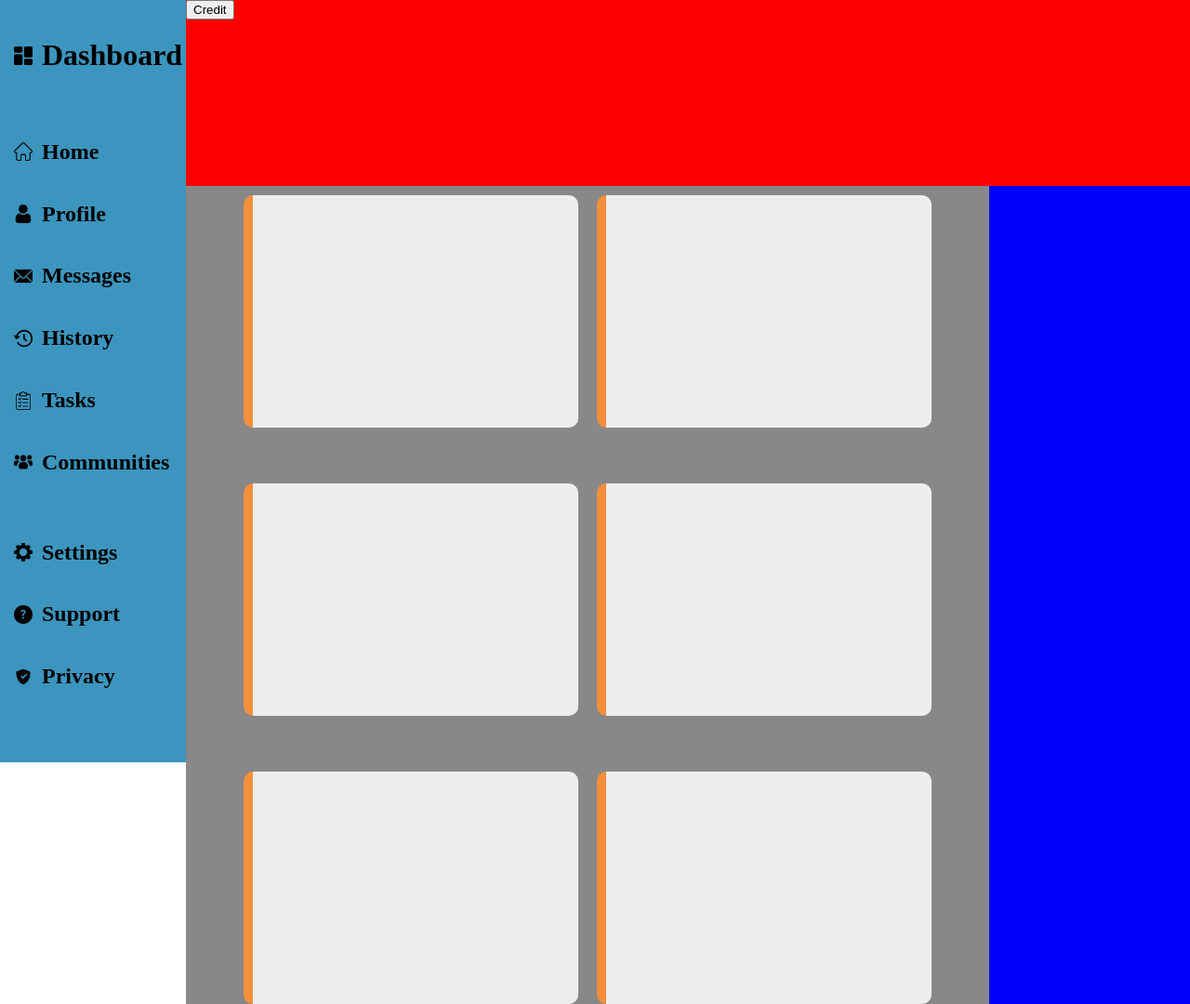
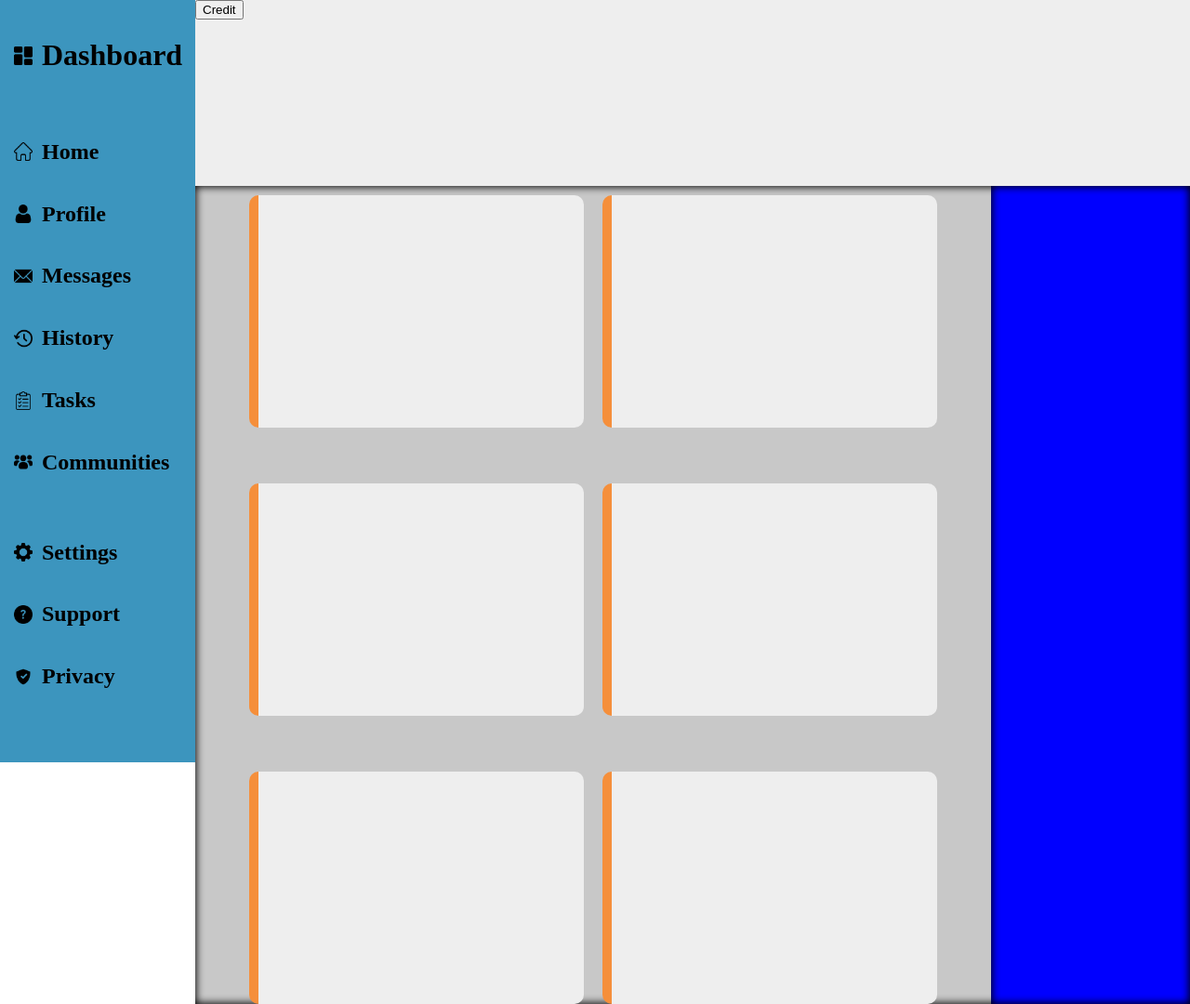
Before and after one commit to matthew0122/AdminDashboard, a plain HTML site: page index.html in a window 1280 px wide. Shown: the whole page at 93% size. Drawn offline with Linux system fonts and the light colour scheme.

Commit message:
add shadow

```diff
--- a/styles.css
+++ b/styles.css
@@ -1,5 +1,5 @@
 :root {
-    --sidebar-width: max(200px, 15%);
+    --sidebar-width: max(210px, 15%);
 }
 
 .main {
@@ -23,16 +23,18 @@
 .main {
     display: grid;
     grid-template-rows: 1fr 5fr;
+
 }
 .header {
     height: max(auto, 200px);
     min-height: 200px;
-    background-color: red;
+    background-color: #eeeeee;
 }
 .info {
-    background-color: #888888;
+    background-color: #c8c8c8;
     display: grid;
     grid-template-columns: 4fr 1fr;
+    box-shadow:inset 0px 0px 8px 1px black;
 }
 .cards {
     display: grid;
@@ -58,7 +60,9 @@
 }
 .right-bar {
     background-color: blue;
+    min-width: 90px;
     height: 100%;
+    box-shadow:inset 0px 0px 8px 1px black;
 }
 img {
     width: 20px;
```
